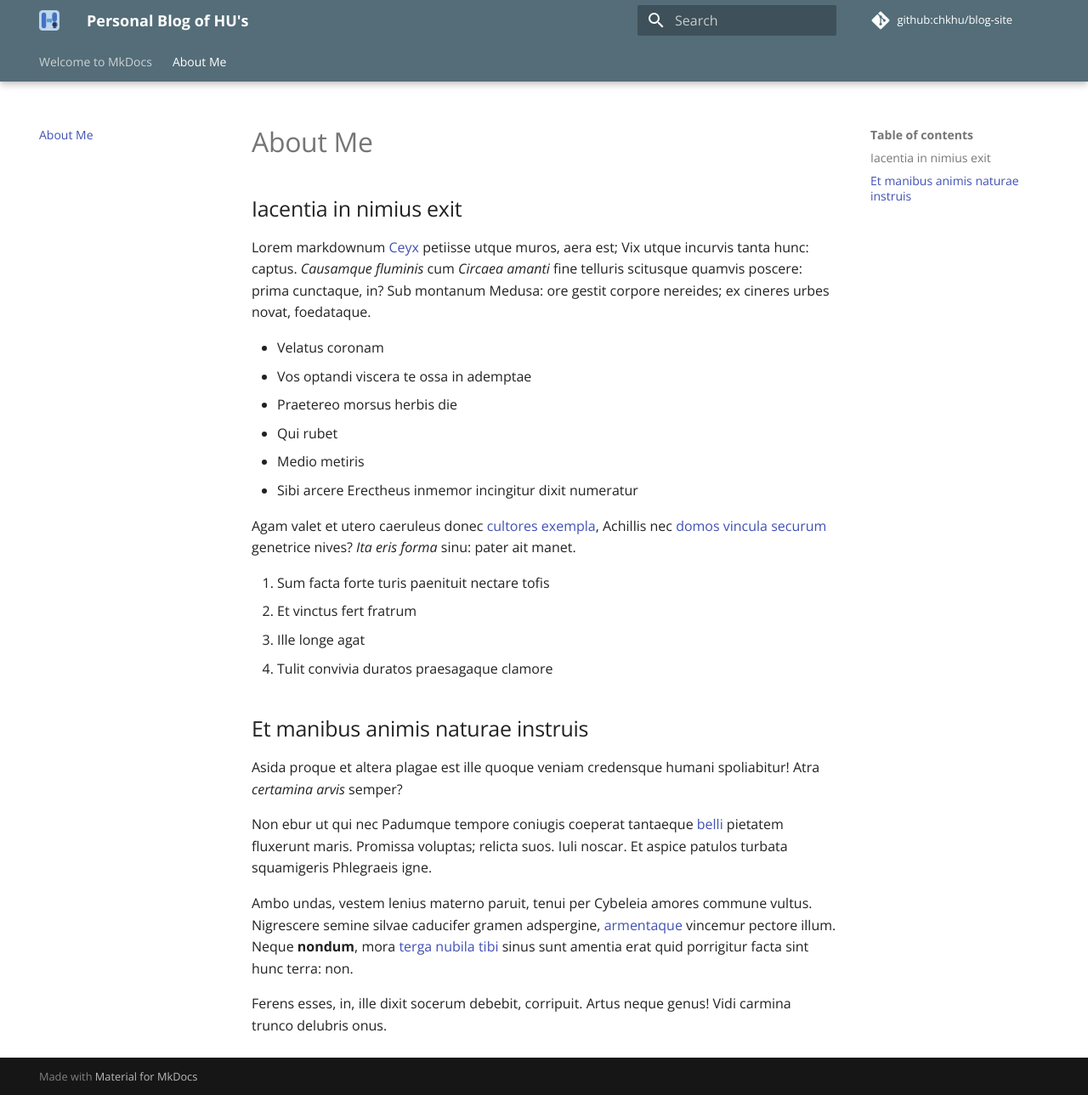
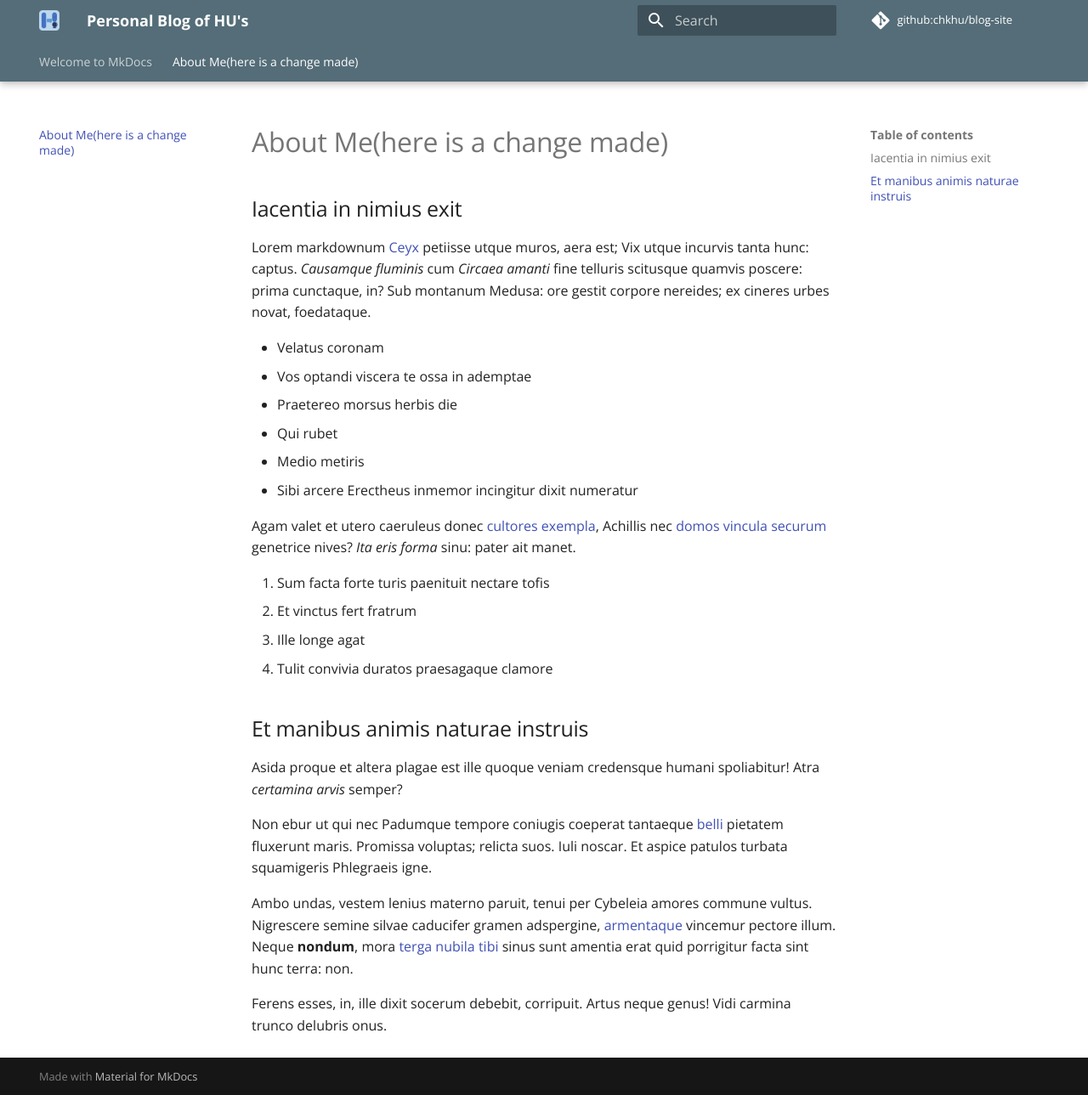
Before and after one commit to chkhu/blog-site, an MkDocs documentation site: the page built from docs/about.md, in a window 1280 px wide and 1289 px high. Shown: the whole window at 85% size. Built offline with MkDocs 1.6.1 and Material for MkDocs 9.7.7, drawn with Linux system fonts in a browser that asks for light colours; comment, search, counter and statistics services are not loaded.

```diff
--- a/docs/about.md
+++ b/docs/about.md
@@ -1,4 +1,4 @@
-# About Me
+# About Me(here is a change made)
 
 ## Iacentia in nimius exit
 
```
